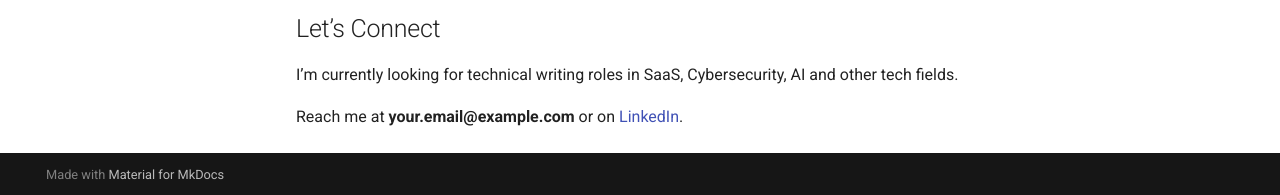
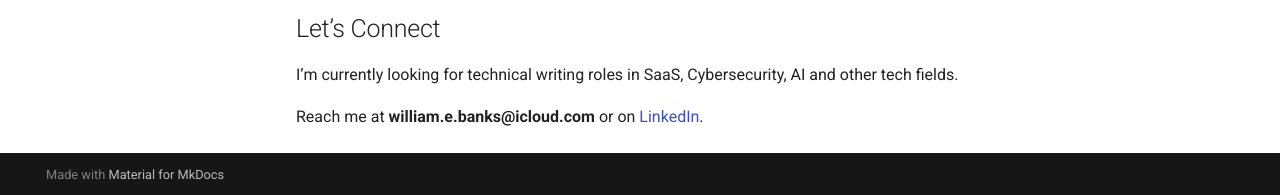
Before and after one commit to bankswe-portfolio/tech-writing-portfolio, an MkDocs documentation site: the page built from docs/index.md, in a window 1280 px wide and 900 px high, scrolled down 1128 px. Shown: the part 702-897 px from the top of the window. Built offline with MkDocs 1.6.1 and Material for MkDocs 9.7.7, drawn with Linux system fonts in a browser that asks for light colours; comment, search, counter and statistics services are not loaded.

Commit message:
fixed email

```diff
--- a/docs/index.md
+++ b/docs/index.md
@@ -53,4 +53,4 @@ Each case study demonstrates how I tackle a specific documentation challenge —
 
 I’m currently looking for technical writing roles in SaaS, Cybersecurity, AI and other tech fields.
 
-Reach me at **your.email@example.com** or on [LinkedIn](https://www.linkedin.com/in/william-banks-7a736793/).
+Reach me at **william.e.banks@icloud.com** or on [LinkedIn](https://www.linkedin.com/in/william-banks-7a736793/).
```
